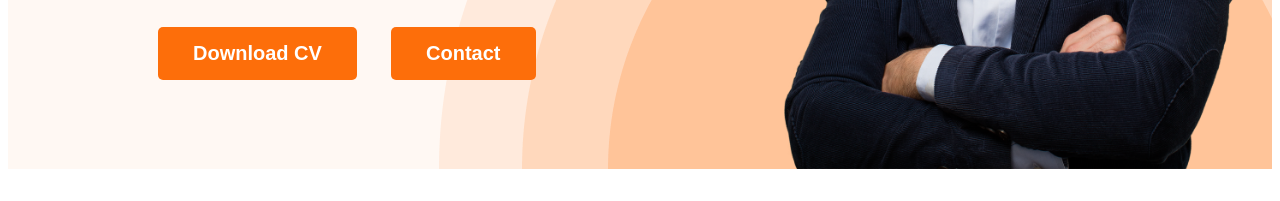
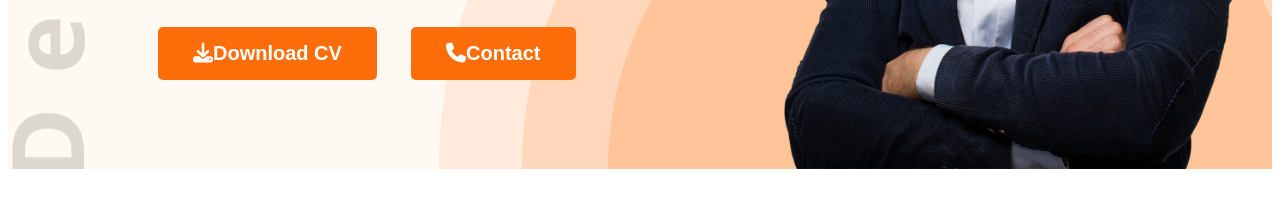
Before and after one commit to RezwanIslam99WebDev/web-developer-portfolio, a plain HTML site: page index.html in a window 1280 px wide. Shown: the part 599-800 px from the top of the page. Drawn offline with nearby package versions, Linux system fonts and the light colour scheme.

Commit message:
added font awesome style

```diff
--- a/index.html
+++ b/index.html
@@ -9,6 +9,7 @@
     <link rel="preconnect" href="https://fonts.gstatic.com" crossorigin>
     <link href="https://fonts.googleapis.com/css2?family=Open+Sans:wght@400;700;800&display=swap" rel="stylesheet">
     <link rel="stylesheet" href="style/portfolio.css">
+    <script src="https://kit.fontawesome.com/9249859b66.js" crossorigin="anonymous"></script>
 </head>
 
 <body>
@@ -27,8 +28,8 @@
                 <h1 class="banner-title">Mary Hardy</h1>
                 <p class="banner-description">Shot what able cold new see hold.Friendly as an betrayed formerly he.
                     Morning because as to society behaved moments.</p>
-                <button id="btn-download" class="btn-primany">Download CV</button>
-                <button id="btn-contact" class="btn-primany">Contact</button>
+                <button id="btn-download" class="btn-primany"><i class="fa-solid fa-download"></i>Download CV</button>
+                <button id="btn-contact" class="btn-primany"><i class="fa-solid fa-phone"></i>Contact</button>
             </div>
             <img class="profile-pic" src="images/hardy.png" alt="">
         </div>
@@ -175,7 +176,7 @@
                 </div>
             </div>
             <div class="download-cv">
-                <button class="btn-primany">Download CV</button>
+                <button class="btn-primany"><i class="fa-solid fa-download"></i>Download CV</button>
             </div>
         </section>
     </main>
--- a/style/portfolio.css
+++ b/style/portfolio.css
@@ -63,9 +63,9 @@ nav a {
 /*header related style*/
 .header {
     background-color: #FFF8F3;
-    background-image: url(../images/header_bg.png);
+    background-image: url('../images/header_bg.png'), url('../images/developer.png');
     background-repeat: no-repeat;
-    background-position: bottom right;
+    background-position: bottom right, top left;
 }
 
 .banner {
```
